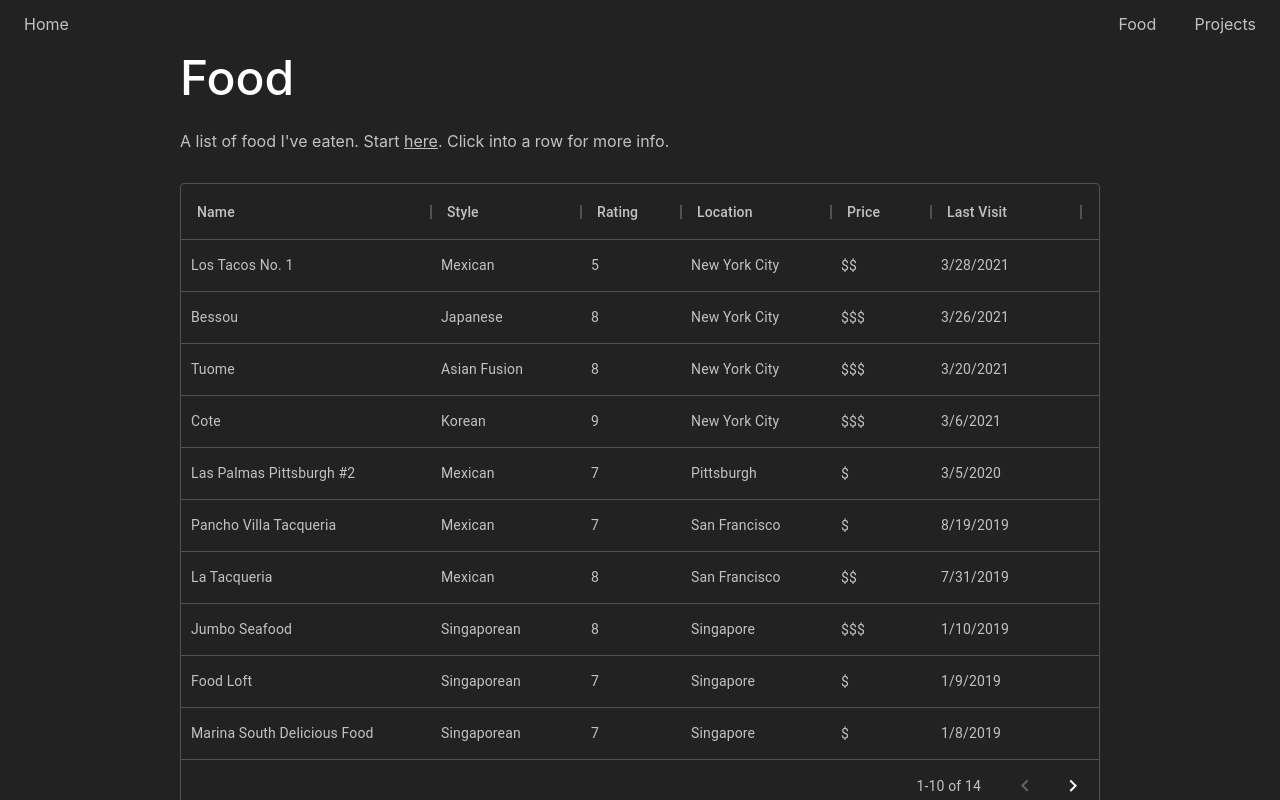
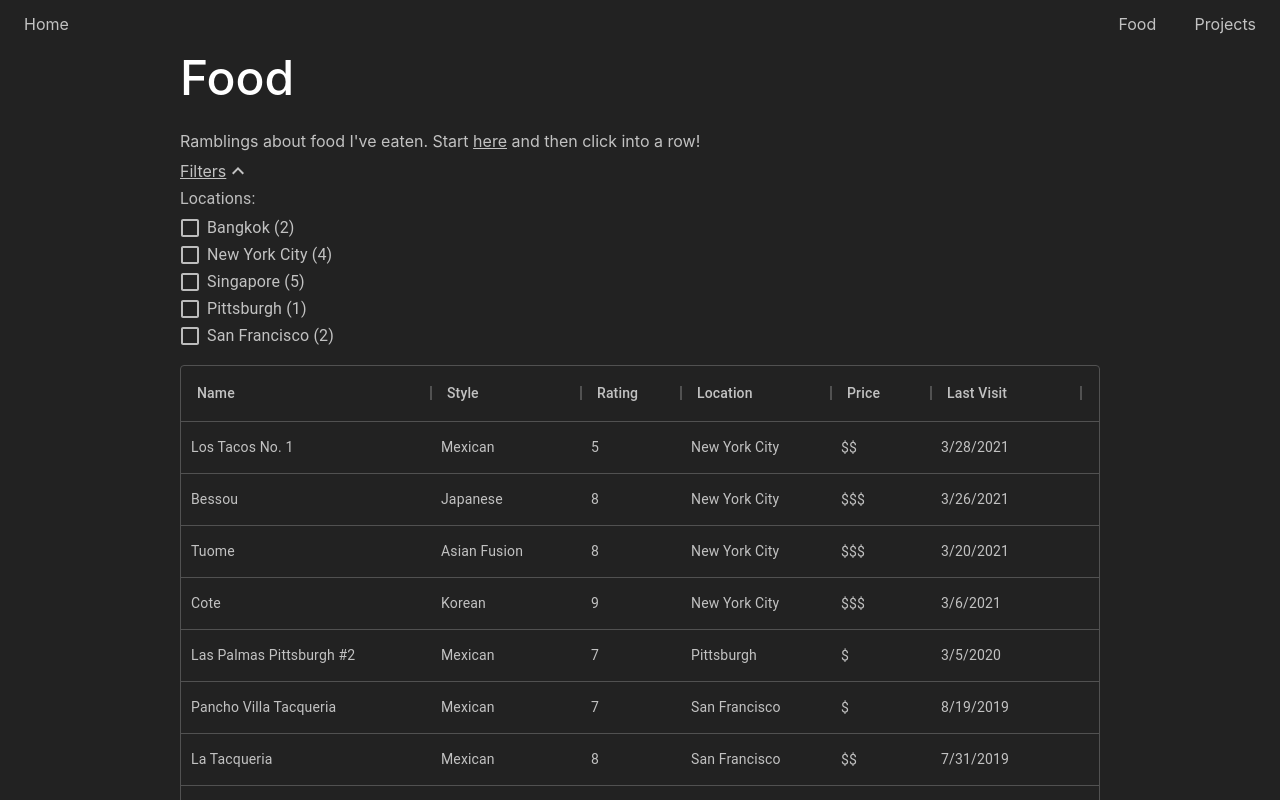
Before and after one commit to jyu/jyu.github.io, a React (Create React App) app: page /food in a window 1280 px wide. Shown: the top 800 px of the page. Built offline with nearby package versions, Linux system fonts and the light colour scheme.

Commit message:
Add filter and icon

```diff
--- a/package.json
+++ b/package.json
@@ -5,6 +5,7 @@
   "dependencies": {
     "@material-ui/core": "^4.11.3",
     "@material-ui/data-grid": "^4.0.0-alpha.22",
+    "@material-ui/icons": "^4.11.2",
     "@material-ui/lab": "^4.0.0-alpha.57",
     "@testing-library/jest-dom": "^5.11.4",
     "@testing-library/react": "^11.1.0",
--- a/src/routes/Food/index.jsx
+++ b/src/routes/Food/index.jsx
@@ -1,5 +1,5 @@
-import React, { useEffect } from "react";
-import { values, sortBy, reverse } from "lodash";
+import React, { useState, useEffect } from "react";
+import { values, sortBy, reverse, keys, groupBy } from "lodash";
 import { isMobile } from "react-device-detect";
 
 import {
@@ -9,6 +9,14 @@ import {
 } from "@material-ui/core/styles";
 import styles from "./styles";
 import { DataGrid } from "@material-ui/data-grid";
+import Checkbox from "@material-ui/core/Checkbox";
+import FormLabel from "@material-ui/core/FormLabel";
+import FormControl from "@material-ui/core/FormControl";
+import FormGroup from "@material-ui/core/FormGroup";
+import FormControlLabel from "@material-ui/core/FormControlLabel";
+
+import ExpandMore from "@material-ui/icons/ExpandMore";
+import ExpandLess from "@material-ui/icons/ExpandLess";
 // import Pagination from "@material-ui/lab/Pagination";
 // import PaginationItem from "@material-ui/lab/PaginationItem";
 import NavBar from "../../components/NavBar";
@@ -50,6 +58,21 @@ const theme = createMuiTheme({
 
 function Food(props) {
   const { classes } = props;
+  const [filterOpen, setFilterOpen] = useState(true);
+  const [filters, setFilters] = useState([]);
+
+  const toggleFilter = (name, type) => {
+    const isOn =
+      filters.filter((f) => f["name"] !== name && f["type"] !== type).length >
+      0;
+    if (!isOn) {
+      setFilters((arr) => [...arr, { name: name, type: type }]);
+    } else {
+      setFilters((arr) => [
+        arr.filter((f) => f["name"] !== name && f["type"] !== type),
+      ]);
+    }
+  };
 
   useEffect(() => {
     document.title = "Food";
@@ -85,7 +108,24 @@ function Food(props) {
     },
   ];
 
-  const rows = reverse(sortBy(values(restaurants), (r) => r.lastVisited));
+  const restaurant_list = values(restaurants);
+  const locations = groupBy(restaurant_list, "location");
+
+  const filtered_restaurants = restaurant_list.filter((r) => {
+    // No filters
+    if (filters.length == 0) {
+      return true;
+    }
+    // Apply filters
+    for (let i = 0; i < filters.length; i++) {
+      if (r[filters[i].type] === filters[i].name) {
+        return true;
+      }
+    }
+    return false;
+  });
+  const rows = reverse(sortBy(filtered_restaurants, (r) => r.lastVisited));
+
   return (
     <ThemeProvider theme={theme}>
       <div>
@@ -96,13 +136,62 @@ function Food(props) {
           >
             <div className={!isMobile ? classes.header : classes.headerMobile}>
               <h1 className={classes.h1}>Food</h1>
-              <p className={classes.p}>
-                A list of food I've eaten. Start{" "}
+              <div className={classes.p}>
+                Ramblings about food I've eaten. Start{" "}
                 <a className={classes.a} href="/intro">
                   here
-                </a>
-                . Click into a row for more info.
-              </p>
+                </a>{" "}
+                and then click into a row!
+              </div>
+              <div
+                className={classes.buttonText}
+                onClick={() => setFilterOpen(!filterOpen)}
+              >
+                <span>Filters</span>{" "}
+                {filterOpen ? <ExpandLess /> : <ExpandMore />}
+              </div>
+              {filterOpen && (
+                <div className={classes.filters}>
+                  <div className={classes.filter}>
+                    <FormControl
+                      component="fieldset"
+                      className={classes.formControl}
+                    >
+                      <FormLabel
+                        component="legend"
+                        className={classes.formLabel}
+                      >
+                        Locations:
+                      </FormLabel>
+                      <FormGroup>
+                        {keys(locations).map((loc) => (
+                          <FormControlLabel
+                            control={
+                              <Checkbox
+                                checked={
+                                  filters.filter(
+                                    (f) =>
+                                      f["name"] === loc &&
+                                      f["type"] === "location"
+                                  ).length > 0
+                                }
+                                onChange={() => toggleFilter(loc, "location")}
+                                name={loc}
+                                className={classes.checkbox}
+                              />
+                            }
+                            label={`${loc} (${locations[loc].length})`}
+                            classes={{
+                              label: classes.filterLabel,
+                            }}
+                            className={classes.filterControLabel}
+                          />
+                        ))}
+                      </FormGroup>
+                    </FormControl>
+                  </div>
+                </div>
+              )}
             </div>
           </div>
           <div className={classes.grid}>
--- a/src/routes/Food/styles.js
+++ b/src/routes/Food/styles.js
@@ -23,6 +23,7 @@ const styles = (theme) => ({
   },
   p: {
     color: "#c2c2c2",
+    marginBottom: "0.5em",
   },
   a: {
     color: "#c2c2c2",
@@ -41,6 +42,34 @@ const styles = (theme) => ({
     color: "#c2c2c2",
     marginBottom: "0.5em",
   },
+  buttonText: {
+    cursor: "pointer",
+    textDecoration: "underline",
+    color: "#c2c2c2",
+    display: "flex",
+    alignItems: "center",
+    flexWrap: "wrap",
+  },
+  filters: {
+    display: "flex",
+    flexWrap: "wrap",
+    flexDirection: "row",
+  },
+  filter: {
+    color: "#c2c2c2",
+    marginTop: "0.5em",
+    marginRight: "0.5em",
+  },
+  checkbox: {
+    padding: "5px",
+    height: "0.7em",
+  },
+  filterControLabel: {
+    marginLeft: "-7px",
+  },
+  formLabel: {
+    marginBottom: "0.5em",
+  },
 });
 
 export default styles;
--- a/src/routes/Home/index.jsx
+++ b/src/routes/Home/index.jsx
@@ -1,6 +1,8 @@
 import React, { useState, useEffect } from "react";
 import { shuffle, zip } from "lodash";
 import { isMobile } from "react-device-detect";
+import KeyboardArrowRightIcon from "@material-ui/icons/KeyboardArrowRight";
+import KeyboardArrowLeftIcon from "@material-ui/icons/KeyboardArrowLeft";
 
 import { withStyles } from "@material-ui/core/styles";
 import styles from "./styles";
@@ -121,16 +123,19 @@ function Home(props) {
         </div>
         <div className={classes.image}>
           <p className={classes.p}>Image: {zipBg[index][1]}</p>
-          <p className={classes.p}>
-            {" "}
-            <span className={classes.textButton} href={"#"} onClick={backFn}>
-              {"<"} Back
-            </span>{" "}
-            {index + 1} {"/"} {numBgs}{" "}
-            <span className={classes.textButton} href={"#"} onClick={forwardFn}>
-              Next {">"}
+          <div className={classes.controls}>
+            <KeyboardArrowLeftIcon
+              onClick={backFn}
+              className={classes.button}
+            />
+            <span>
+              {index + 1} {"/"} {numBgs}
             </span>
-          </p>
+            <KeyboardArrowRightIcon
+              onClick={forwardFn}
+              className={classes.button}
+            />
+          </div>
         </div>
       </div>
     </div>
--- a/src/routes/Home/styles.js
+++ b/src/routes/Home/styles.js
@@ -24,16 +24,22 @@ const styles = (theme) => ({
   a: {
     color: "#c2c2c2",
   },
-  textButton: {
+  button: {
     color: "#c2c2c2",
     cursor: "pointer",
-    textDecoration: "underline",
-    display: "inline",
   },
   image: {
     position: "absolute",
     bottom: "4em",
   },
+  controls: {
+    display: "flex",
+    alignItems: "center",
+    flexWrap: "wrap",
+    color: "#c2c2c2",
+    verticalAlign: "middle",
+    marginBottom: "1em",
+  },
 });
 
 export default styles;
```
Also changed, not shown: 1 other file (tests, documents, lock files or other folders).
